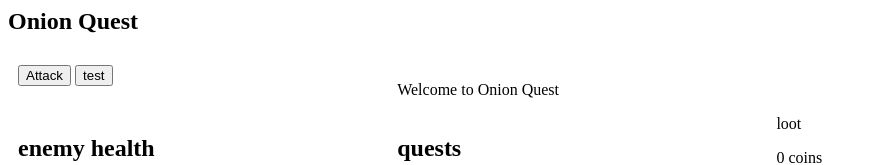
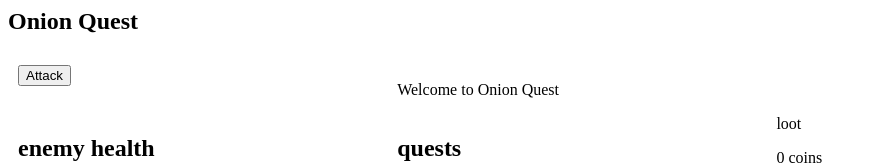
Before and after one commit to vroenVen/vroenVen.github.io, a plain HTML site: page index.html in a window 1280 px wide. Shown: the top 165 px of the page, without its empty margins (0-876 px from the left). Drawn offline with Linux system fonts and the light colour scheme.

Commit message:
Update index.html

```diff
--- a/index.html
+++ b/index.html
@@ -42,7 +42,6 @@
 	<div class="row">
         <div class="column2" >
 			<button onmousedown=oncl()>Attack</button>
-			<button onmousedown="test()">test</button>
         </div>
 		<div class="column3" style="background-color:#fff;">
 			<p id="thoughtBox">Welcome to Onion Quest</p>
```
